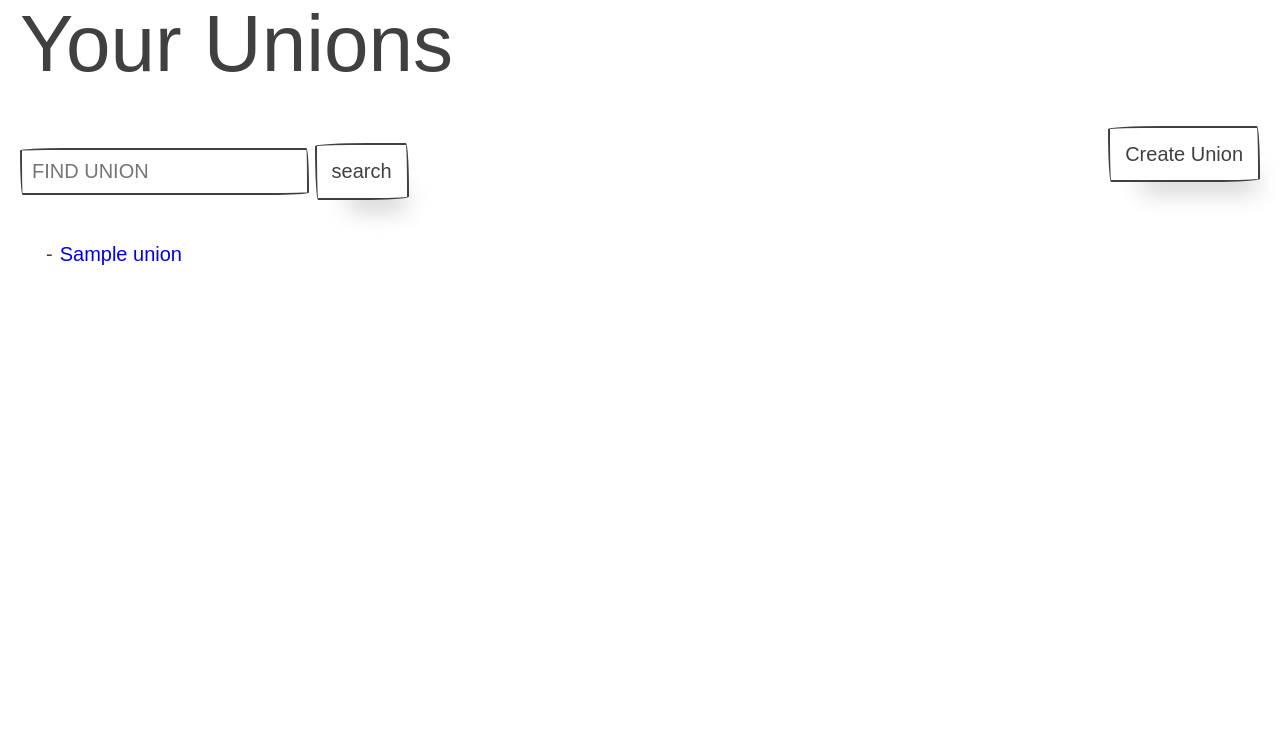
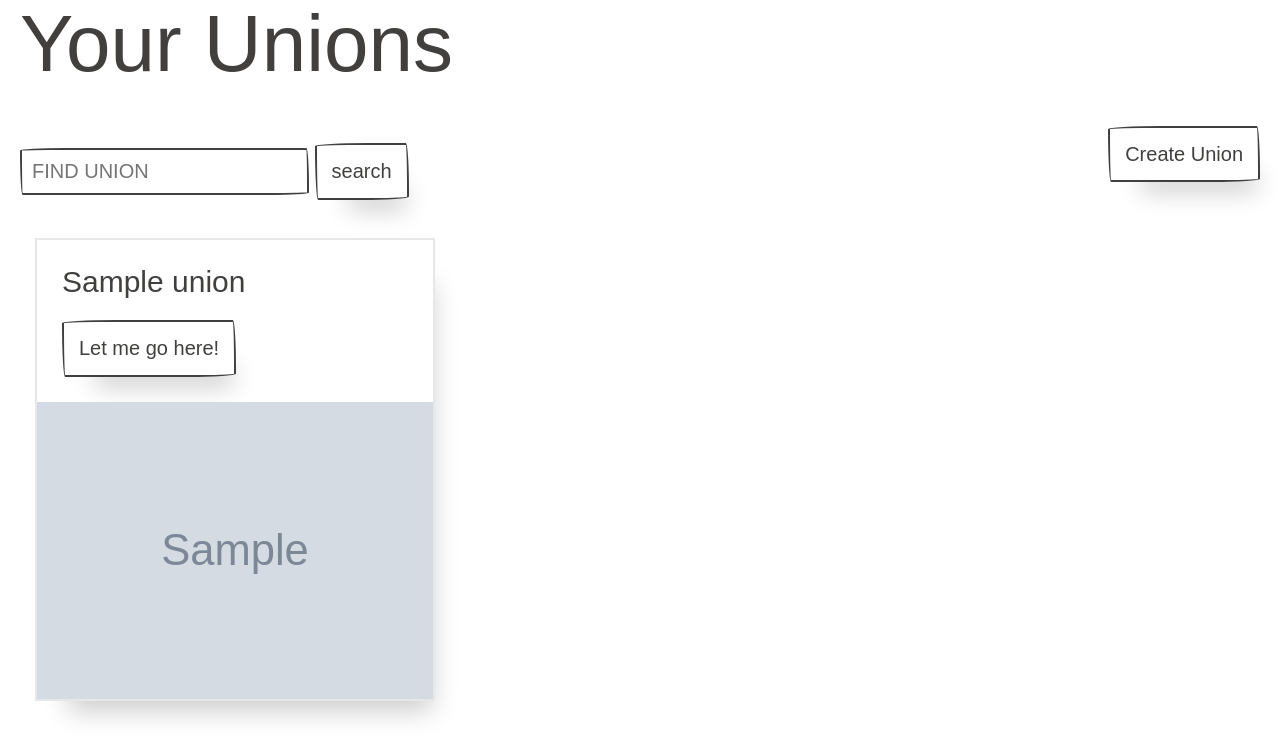
Before and after one commit to HsuanHeChen/hello_django, a Django app: page /unions/ in a window 1280 px wide. Shown: the part 230-966 px from the top of the page. Before the commit the page ends 495 px from the top, so only its background shows below. Run offline with Django 3.2, Linux system fonts and the light colour scheme; a user stored in the database is signed in; tables that the repository leaves empty hold one stand-in row (values such as "Sample post"); grey boxes marked "Sample" are stand-in pictures; some libraries are stand-ins or nearby versions; some web fonts are replaced.

Commit message:
GG 圖片傳不上去 以後再試

```diff
--- a/mysite/mysite/settings.py
+++ b/mysite/mysite/settings.py
@@ -148,3 +148,6 @@ LOGGING = {
         },
     },
 }
+
+MEDIA_URL = '/media/'
+MEDIA_ROOT = os.path.join(BASE_DIR, 'media')
--- a/mysite/mysite/urls.py
+++ b/mysite/mysite/urls.py
@@ -13,7 +13,9 @@ Including another URLconf
     1. Import the include() function: from django.conf.urls import url, include
     2. Add a URL to urlpatterns:  url(r'^blog/', include('blog.urls'))
 """
+from django.conf import settings
 from django.conf.urls import include, url
+from django.conf.urls.static import static
 from django.contrib import admin
 from myapp.views import HelloWord, products, product_detail, product_create, product_edit, product_delete
 from loginapp.views import login, logout
@@ -41,3 +43,4 @@ urlpatterns = [
     url(r'^scrapers/', include('scrapers.urls', namespace='scrapers')),
 
 ]
+urlpatterns += static(settings.MEDIA_URL, document_root=settings.MEDIA_ROOT)
--- a/mysite/templates/unionapp/union_detail.html
+++ b/mysite/templates/unionapp/union_detail.html
@@ -2,7 +2,7 @@
 {% block head %}<title>unions detail</title>{% endblock %}
 {% block content %}
   <h1>{{object.name}}</h1>
-  <div class="action-block"><a href="#" class="paper-btn">InviteMember</a></div>
+  <div class="action-block"><a href="{% url 'unionapp:edit'  pk=object.id %}" class="paper-btn btn-warning">Edit</a><a href="#" class="paper-btn">InviteMember</a></div>
   <div>Members:
     <ol>
       {% for member in members %}
--- a/mysite/templates/unionapp/union_form.html
+++ b/mysite/templates/unionapp/union_form.html
@@ -1,7 +1,7 @@
 {% extends 'base.html' %}
-{% block head %}<title>unions new</title>{% endblock %}
+{% block head %}<title>unions form</title>{% endblock %}
 {% block content %}
-  <h1>Create Your Unions</h1>
+  <h1>Enjoy Your Union</h1>
   <form action="" method="post">
     {% csrf_token %}
     {{ form.as_p }}
--- a/mysite/templates/unionapp/union_list.html
+++ b/mysite/templates/unionapp/union_list.html
@@ -8,9 +8,18 @@
     <button type="submit" class="q-input">search</button>
   </form>
   <br/>
-  <ul>
+  <div class="row">
     {% for object in object_list %}
-      <li><a href="{% url 'unionapp:detial'  pk=object.id %}">{{ object.name }}</a></li>
+      <div class="card" style="width: 20rem; margin: 15px;">
+        <div class="card-body">
+          <h4 class="card-title">{{ object.name }}</h4>
+          <p class="card-text"></p>
+          <a href="{% url 'unionapp:detial'  pk=object.id %}"><button>Let me go here!</button></a>
+        </div>
+        {% if object.photo %}
+          <img class="image-bottom" src="{{ object.photo.url }}">
+        {% endif %}
+      </div>
     {% endfor %}
-  </ul>
+  </div>
 {% endblock %}
--- a/mysite/unionapp/forms.py
+++ b/mysite/unionapp/forms.py
@@ -6,3 +6,5 @@ class UnionForm(forms.ModelForm):
     class Meta:
         model = models.Union
         fields = ['name']
+        # HELP: NOT WORK in create/update.
+        # fields = ['name', 'photo']
--- a/mysite/unionapp/models.py
+++ b/mysite/unionapp/models.py
@@ -10,6 +10,7 @@ from core.models import TimeStampedModel
 class Union(TimeStampedModel):
     name = models.CharField(max_length=200)
     disabled = models.BooleanField(default=False)
+    photo = models.ImageField(default='', upload_to='unions')
 
     def __str__(self):
         return self.name
```
Also changed, not shown: mysite/unionapp/migrations/0005_union_photo.py (added).
